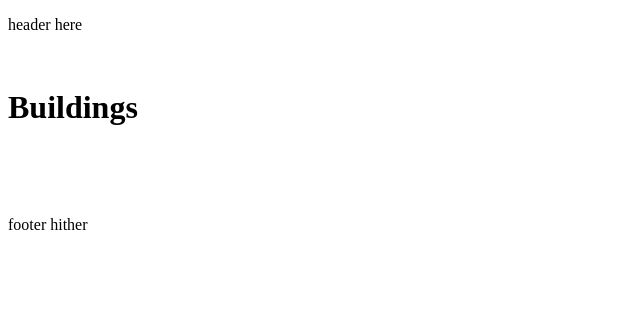
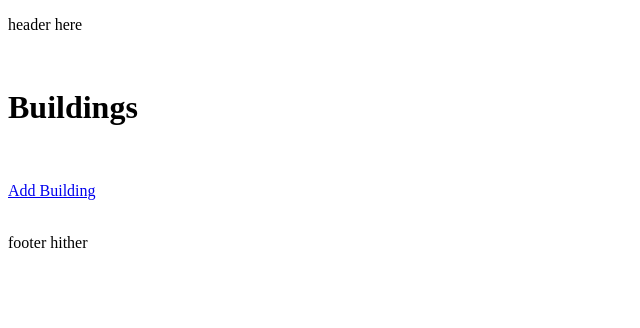
Before and after one commit to kosterjo/firstDjango, a Django app: page /leasingPortal/buildings/ in a window 1280 px wide. Shown: the top 328 px of the page, without its empty margins (0-640 px from the left). Run offline with Django 3.2, Linux system fonts and the light colour scheme; data that the repository does not hold is empty; some libraries are stand-ins or nearby versions.

Commit message:
added framework for add_building page

```diff
--- a/mysite/leasingPortal/templates/leasingPortal/buildings.html
+++ b/mysite/leasingPortal/templates/leasingPortal/buildings.html
@@ -25,4 +25,5 @@
   {% else %}
 	<p>you haven't uploaded a building yet!</p>
 	{% endif %}
+  <a href="{% url 'leasingPortal:add_building' %}" title="">Add Building</a>
 {% endblock %}
--- a/mysite/leasingPortal/urls.py
+++ b/mysite/leasingPortal/urls.py
@@ -8,10 +8,11 @@
 urlpatterns = [
   url(r'^$', views.index, name = 'index'),
   url(r'^buildings/$', views.buildings, name = 'buildings'),
+  url(r'^buildings/add/$', views.add_building, name = 'add_building'),
+  url(r'^buildings/(?P<building_id>[0-9]+)/edit/$',
+      views.building_edit, name = 'building_edit'),
   url(r'^buildings/(?P<building_id>[0-9]+)/edit/submit$',
     views.post_building_edit, name = 'post_building_edit'),
-  url(r'^buildings/(?P<building_id>[0-9]+)/edit/$',
-      views.building_edit, name = 'building_edit'),
   url(r'^buildings/(?P<building_id>[0-9]+)/addSuite/$',
   	  views.add_suite, name = 'add_suite'),
   url(r'^buildings/(?P<building_id>[0-9]+)/addSuite/post/$',
--- a/mysite/leasingPortal/views.py
+++ b/mysite/leasingPortal/views.py
@@ -26,6 +26,9 @@
 	}
 
 	return render(request, 'leasingPortal/buildings.html', context)
+
+def add_building(request):
+	return render(request, 'leasingPortal/addBuilding.html')
 
 def building_edit(request, building_id):
 	building = get_object_or_404(Building, pk=building_id)
```
